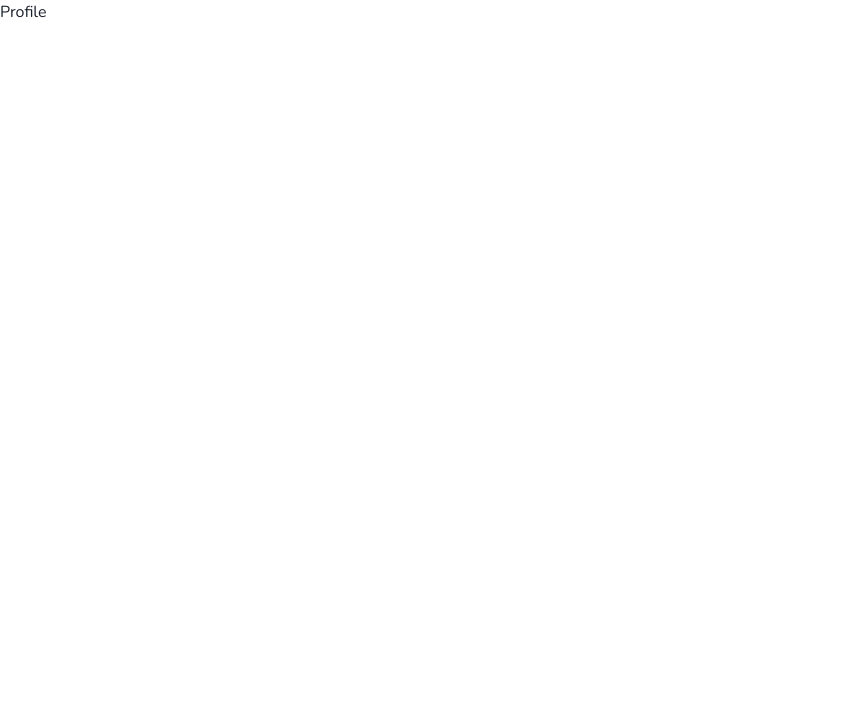
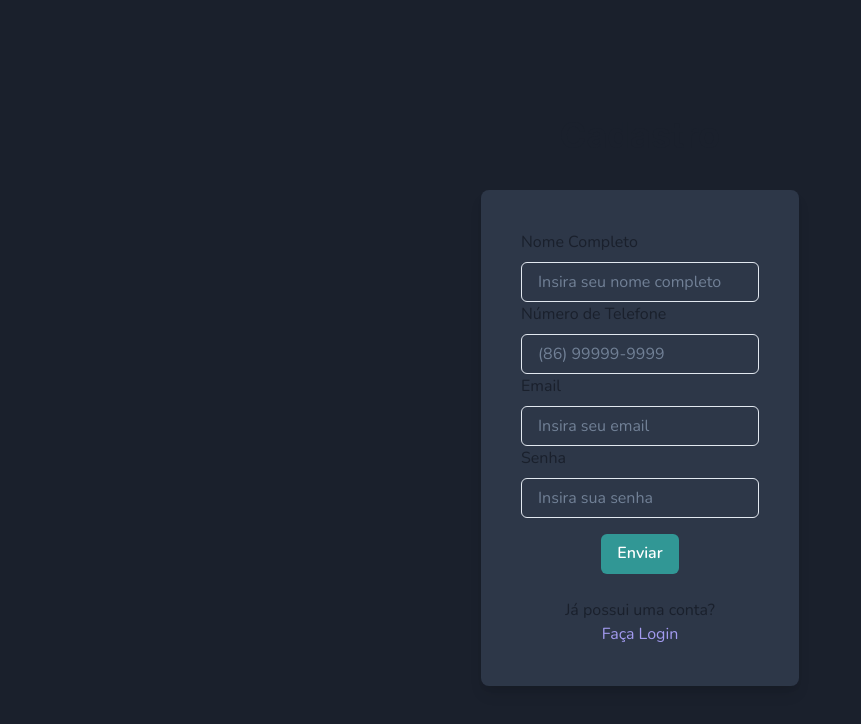
Before and after one commit to esterfrazao/my-little-company, a React (Create React App) app: page /register in a window 1280 px wide. Before the commit this address led to /profile. Shown: the top 724 px of the page, without its empty margins (0-861 px from the left). Built offline with nearby package versions, Linux system fonts and the light colour scheme; no server answers.

Commit message:
fix: redirecting to login page when logout

```diff
--- a/src/providers/clients.js
+++ b/src/providers/clients.js
@@ -1,10 +1,12 @@
 import { createContext, useContext, useEffect, useState } from "react";
+import { useNavigate } from "react-router-dom";
 import { getClientData, loginClient, signUpClient } from "../services/clients";
 import { success } from "../utils/toast";
 
 const ClientContext = createContext({});
 
 export const ClientProvider = ({ children }) => {
+  const navigate = useNavigate();
   const [token, setToken] = useState(
     localStorage.getItem("@MLCompany:token") || null
   );
@@ -12,7 +14,7 @@ export const ClientProvider = ({ children }) => {
   const [clientInfo, setClientInfo] = useState({});
 
   useEffect(() => {
-    if (token !== "null" && token !== "undefined") {
+    if (token !== "null" && token !== "undefined" && token !== null) {
       localStorage.setItem("@MLCompany:token", token);
       getClientData(token, setClientInfo);
     }
@@ -20,19 +22,19 @@ export const ClientProvider = ({ children }) => {
 
   const login = async (data) => {
     const response = await loginClient(data);
-    const accessToken = localStorage.getItem("@MLCompany:token");
-    setToken(accessToken);
 
     if (response) {
-      await getClientData(accessToken, setClientInfo);
+      setToken(response);
+      await getClientData(response, setClientInfo);
     }
   };
 
   const logout = () => {
-    localStorage.removeItem("@MLCompany:token");
-    success("Logout realizado com sucesso!", null);
+    localStorage.clear();
     setToken(null);
     setClientInfo({});
+    navigate("/");
+    success("Logout realizado com sucesso!", null);
   };
 
   const register = async (data) => {
--- a/src/providers/contacts.js
+++ b/src/providers/contacts.js
@@ -9,8 +9,9 @@ export const ContactsProvider = ({ children }) => {
   const { token } = useAuth();
 
   useEffect(() => {
-    listContacts(token, setContacts);
-  }, []);
+    if (token !== "null" && token !== "undefined" && token !== null)
+      listContacts(token, setContacts);
+  }, [token]);
 
   const addContact = (newContact) => {
     createContact(token, newContact);
--- a/src/routes.jsx
+++ b/src/routes.jsx
@@ -10,8 +10,10 @@ const Router = () => {
   const { token } = useAuth();
   const [authenticated, setAuthenticated] = useState(false);
   useEffect(() => {
-    if (token !== "null" && token !== "undefined") {
+    if (token !== "null" && token !== "undefined" && token !== null) {
       setAuthenticated(true);
+    } else {
+      setAuthenticated(false)
     }
   }, [token]);
   return (
--- a/src/services/clients.js
+++ b/src/services/clients.js
@@ -8,7 +8,7 @@ export const loginClient = async (data) => {
       localStorage.setItem("@MLCompany:token", res.data.token);
 
       success("Login realizado com sucesso!", null);
-      return true;
+      return res.data.token;
     })
     .catch((err) => {
       error(err);
```
